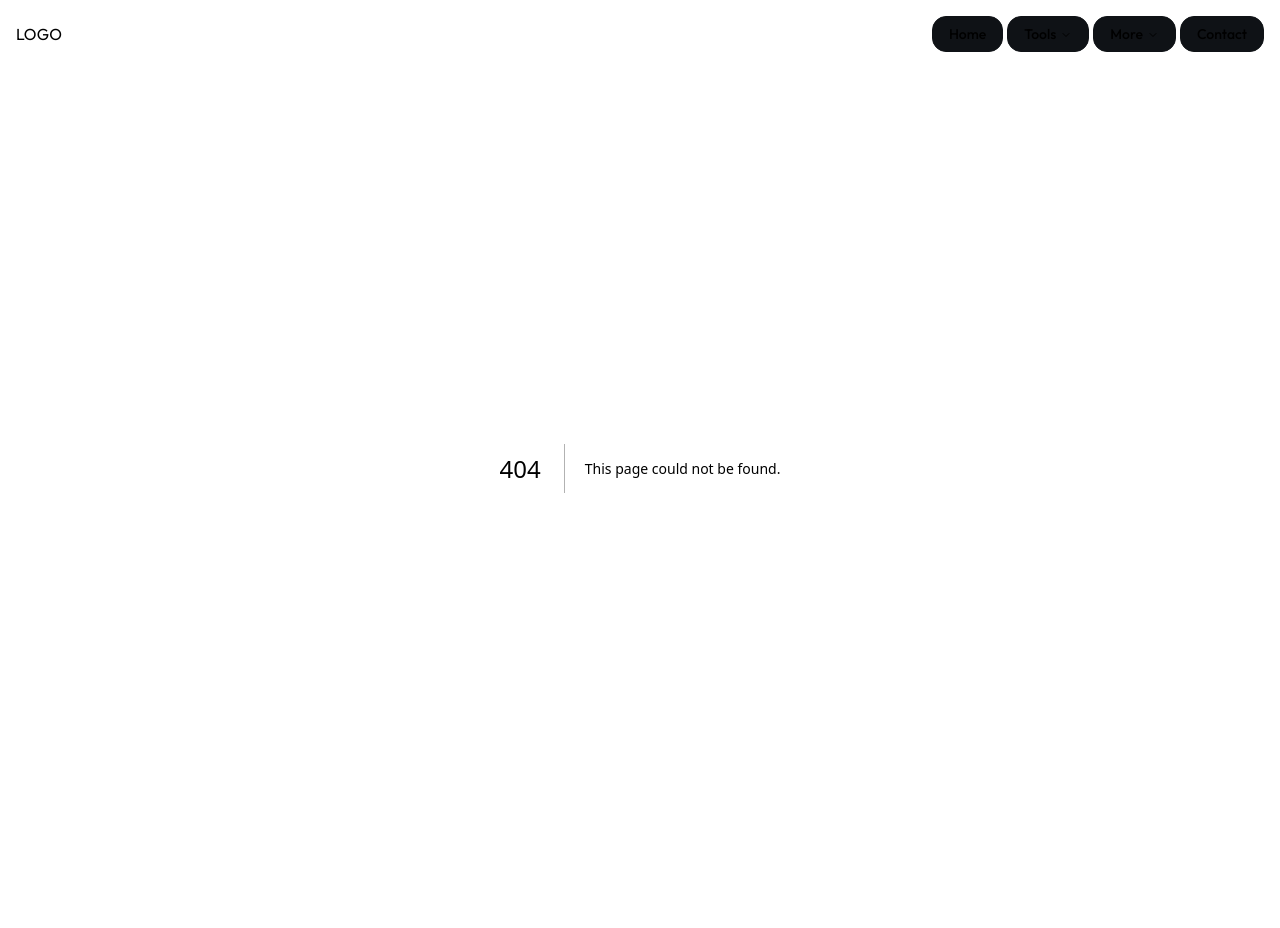
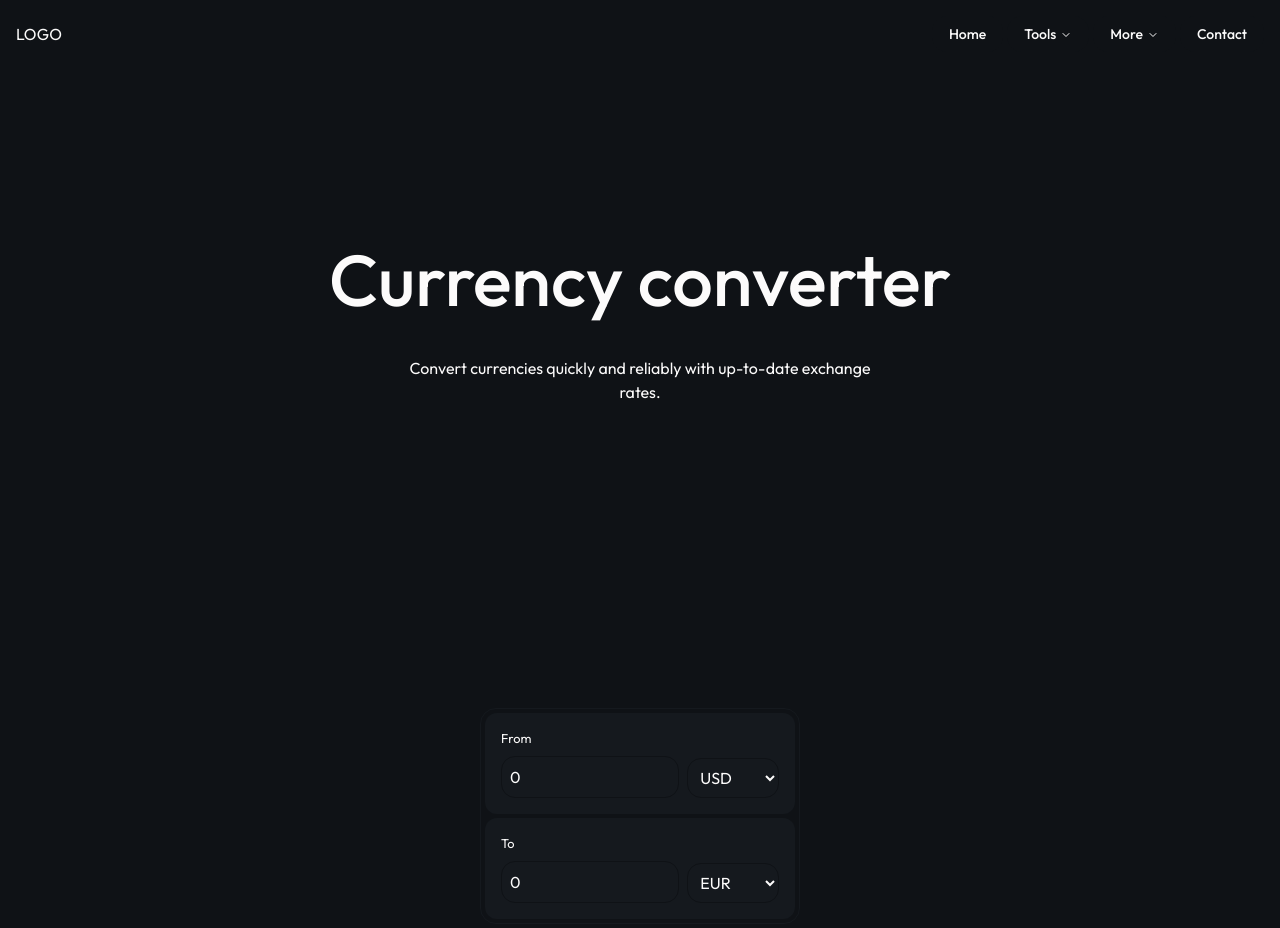
Before and after one commit to crististan/financial-tools, a Next.js app: page /currency-converter in a window 1280 px wide. Before the commit this address had no page. Shown: the top 928 px of the page. Before the commit the page ends 868 px from the top, so only its background shows below. Built offline with nearby package versions, Linux system fonts and the light colour scheme.

Commit message:
create basic currency converter input component

```diff
--- /dev/null
+++ b/src/app/currency-converter/page.tsx
@@ -0,0 +1,80 @@
+'use client';
+
+import type { ChangeEvent } from 'react';
+import { useState, useEffect } from 'react';
+import Section from "@/components/section";
+import Container from "@/components/container";
+import Hero from "@/components/hero";
+import CurrencyInput from '@/components/tools/currency-converter/currency-input';
+
+export default function CurrencyConverter() {
+    const currencies = [
+        { code: 'usd', name: 'USD - US Dollar'},
+        { code: 'eur', name: 'EUR - Euro'},
+        { code: 'gbp', name: 'GBP - British Pound'},
+        { code: 'jpy', name: 'JPY - Japanese Yen'},
+        { code: 'aud', name: 'AUD - Australian Dollar'},
+        { code: 'cad', name: 'CAD - Canadian Dollar'},
+        { code: 'chf', name: 'CHF - Swiss Franc'},
+        { code: 'cny', name: 'CNY - Chinese Yuan'},
+        { code: 'sek', name: 'SEK - Swedish Krona'},
+        { code: 'nzd', name: 'NZD - New Zealand Dollar'}
+    ];
+
+    const [amount, setAmount] = useState(0);
+    const [from, setFrom] = useState(currencies[0].code);
+    const [to, setTo] = useState(currencies[1].code);
+    const [result, setResult] = useState(0);
+
+    function changeAmount(e: ChangeEvent<HTMLInputElement>) {
+        setAmount(parseFloat(e.target.value));
+    }
+
+    function changeCurrency(e: ChangeEvent<HTMLSelectElement>, type: 'from' | 'to') {
+        if (type === 'from') {
+            setFrom(e.target.value);
+        } else {
+            setTo(e.target.value);
+        }
+    }
+
+    useEffect(() => {
+        setResult(amount * 1.2);
+
+        console.log(`Convert ${amount} from ${from} to ${to}.`);
+    }, [amount, from, to]);
+
+    return (
+        <>
+            <Hero
+                headline="Currency converter"
+                description="Convert currencies quickly and reliably with up-to-date exchange rates."
+            />
+            <Section>
+                <Container>
+                    <div className="w-full max-w-[320px] mx-auto bg-[var(--clr-neutral-1000)] border-1 border-[var(--clr-neutral-900)] rounded-lg p-1">
+                        <form>
+                            <CurrencyInput
+                                label="From"
+                                value={amount}
+                                currencies={currencies}
+                                selectedCurrency={from}
+                                onChangeInput={changeAmount}
+                                onChangeSelect={(e) => changeCurrency(e, 'from')}
+                            />
+                            <div className="my-1 bg-[var(--clr-neutral-800)]"></div>
+                            <CurrencyInput
+                                label="To"
+                                value={result}
+                                currencies={currencies}
+                                selectedCurrency={to}
+                                isReadOnly={true}
+                                onChangeSelect={(e) => changeCurrency(e, 'to')}
+                            />
+                        </form>
+                    </div>
+                </Container>
+            </Section>
+        </>
+    );
+}
--- a/src/app/page.tsx
+++ b/src/app/page.tsx
@@ -1,5 +1,6 @@
 import Image from "next/image";
 import Hero from "@/components/hero";
+import Separator from "@/components/separator";
 import Container from "@/components/container";
 import Section from "@/components/section";
 import CardsContainer from "@/components/cards-container";
@@ -14,6 +15,8 @@ export default function Home() {
         primaryCta={{ text: "Discover", href: "/tools" }}
         secondaryCta={{ text: "Monthly Budget", href: "/monthly-budget" }}
       />
+
+      <Separator />
 
       <Section>
         <Container>
--- a/src/components/Hero.tsx
+++ b/src/components/Hero.tsx
@@ -4,17 +4,25 @@ import Image from "next/image";
 import Button from "./ui/button";
 
 type propsTypes = {
-    headline: string,
-    primaryCta?: { text: string, href: string },
-    secondaryCta?: { text: string, href: string },
+    headline: string;
+    description?: string;
+    primaryCta?: {
+        text: string;
+        href: string;
+    };
+    secondaryCta?: {
+        text: string;
+        href: string;
+    };
 }
 
-export default function Hero({ headline, primaryCta, secondaryCta }: propsTypes) {
+export default function Hero({ headline, description, primaryCta, secondaryCta }: propsTypes) {
     return (
         <Section className="py-[80px] md:py-[160px]">
             <Container>
                 <div className="w-full max-w-[800px] mx-auto">
                     <h1 className="text-4xl md:text-7xl font-medium text-center mb-8 md:mb-10">{headline}</h1>
+                    <p className="w-full max-w-[480px] my-8 mx-auto text-center">{description}</p>
                     <div className="flex justify-center gap-4">
                         {primaryCta && (
                             <Button link={{ href: primaryCta.href }} style="primary" text={primaryCta.text} />
@@ -25,13 +33,6 @@ export default function Hero({ headline, primaryCta, secondaryCta }: propsTypes)
                     </div>
                 </div>
             </Container>
-            <Image
-                src="/hero-image.png"
-                width={1200}
-                height={800}
-                className="w-full h-auto mt-[64px] md:mt-[100px]"
-                alt="Hero image"
-            />
         </Section>
     )
 }
--- a/src/components/cards-container.tsx
+++ b/src/components/cards-container.tsx
@@ -1,8 +1,8 @@
 import type { ReactNode } from "react";
 
 type Props = {
-    cols: "1" | "2" | "3" | "4",
-    children: ReactNode
+    cols: "1" | "2" | "3" | "4";
+    children: ReactNode;
 }
 
 export default function CardsContainer({ cols, children }: Props) {
--- a/src/components/nav/Nav.tsx
+++ b/src/components/nav/Nav.tsx
@@ -3,75 +3,23 @@ import {
   NavigationMenuList,
 } from "@/components/ui/navigation-menu";
 import NavItem from "./nav-item";
+import { CONFIG } from "@/lib/config";
 
-const tools: { title: string; href: string; description: string }[] = [
+const projects: { slug: string; title: string; shortDescription: string }[] = [
   {
-    title: "Alert Dialog",
-    href: "/docs/primitives/alert-dialog",
-    description:
-      "A modal dialog that interrupts the user with important content and expects a response.",
+    slug: "#",
+    title: "Components",
+    shortDescription: "Browse all components in the library.",
   },
   {
-    title: "Hover Card",
-    href: "/docs/primitives/hover-card",
-    description:
-      "For sighted users to preview content available behind a link.",
+    slug: "#",
+    title: "Documentation",
+    shortDescription: "Learn how to use the library.",
   },
   {
-    title: "Progress",
-    href: "/docs/primitives/progress",
-    description:
-      "Displays an indicator showing the completion progress of a task, typically displayed as a progress bar.",
-  },
-  {
-    title: "Scroll-area",
-    href: "/docs/primitives/scroll-area",
-    description: "Visually or semantically separates content.",
-  },
-  {
-    title: "Tabs",
-    href: "/docs/primitives/tabs",
-    description:
-      "A set of layered sections of content—known as tab panels—that are displayed one at a time.",
-  },
-  {
-    title: "Tooltip",
-    href: "/docs/primitives/tooltip",
-    description:
-      "A popup that displays information related to an element when the element receives keyboard focus or the mouse hovers over it.",
-  },
-];
-
-const projects: { title: string; href: string; description: string }[] = [
-  {
-    title: "Components",
-    href: "#",
-    description: "Browse all components in the library.",
-  },
-  {
-    title: "Documentation",
-    href: "#",
-    description: "Learn how to use the library.",
-  },
-  {
+    slug: "#",
     title: "Blog",
-    href: "#",
-    description: "Read our latest blog posts.",
-  }
-];
-
-const samples: { title: string; href: string; }[] = [
-  {
-    title: "Components",
-    href: "/components",
-  },
-  {
-    title: "Documentation",
-    href: "/docs",
-  },
-  {
-    title: "Blog",
-    href: "/blog",
+    shortDescription: "Read our latest blog posts.",
   }
 ];
 
@@ -80,10 +28,10 @@ export function Nav() {
     <NavigationMenu viewport={false}>
       <NavigationMenuList>
         <NavItem type="link" url="/" label="Home" dropdownItems={[]} />
-        <NavItem type="list" url="" label="Tools" dropdownItems={tools} />
+        <NavItem type="list" url="" label="Tools" dropdownItems={CONFIG.tools} />
         {/* <NavItem type="link" url="/docs" label="Docs" dropdownItems={[]} />
         <NavItem type="list" url="" label="Projects" dropdownItems={projects} /> */}
-        <NavItem type="simpleList" url="" label="More" dropdownItems={samples} />
+        <NavItem type="simpleList" url="" label="More" dropdownItems={CONFIG.usefulLinks} />
         <NavItem type="link" url="/contact" label="Contact" dropdownItems={[]} />
       </NavigationMenuList>
     </NavigationMenu>
--- a/src/components/nav/nav-item.tsx
+++ b/src/components/nav/nav-item.tsx
@@ -10,9 +10,14 @@ import {
 import Link from "next/link";
 
 type DropdownItem = {
+    slug: string;
     title: string;
-    href: string;
-    description?: string;
+    iconPath?: string;
+    shortDescription?: string;
+    cta?: {
+        href: string;
+        text: string;
+    }
 };
 
 
@@ -65,9 +70,9 @@ export default function NavItem({ type, url, label, dropdownItems }: NavItemProp
                         <ListItem
                             key={item.title}
                             title={item.title}
-                            href={item.href}
+                            href={item.slug}
                         >
-                            {item.description}
+                            {item.shortDescription}
                         </ListItem>
                         ))}
                     </ul>
@@ -84,10 +89,10 @@ export default function NavItem({ type, url, label, dropdownItems }: NavItemProp
                             <li>
                                 {dropdownItems.map((item, index) => (
                                     <NavigationMenuLink key={index}  asChild>
-                                    <Link href={item.href}>
+                                    <Link href={item.slug}>
                                         <div className="font-medium">{item.title}</div>
                                         <div className="text-muted-foreground">
-                                            {item.description}
+                                            {item.shortDescription}
                                         </div>
                                     </Link>
                                     </NavigationMenuLink>
@@ -107,7 +112,7 @@ export default function NavItem({ type, url, label, dropdownItems }: NavItemProp
                             <li>
                                 {dropdownItems.map((item, index) => (
                                     <NavigationMenuLink key={index} asChild>
-                                        <Link href={item.href}>{item.title}</Link>
+                                        <Link href={item.slug}>{item.title}</Link>
                                     </NavigationMenuLink>
                                 ))}
                             </li>
--- a/src/components/section.tsx
+++ b/src/components/section.tsx
@@ -1,8 +1,8 @@
 import type { ReactNode } from "react";
 
 type Props = {
-    className?: string,
-    children: ReactNode
+    className?: string;
+    children: ReactNode;
 }
 
 export default function Section({ className = 'py-12 md:py-20', children }: Props) {
--- /dev/null
+++ b/src/components/separator.tsx
@@ -0,0 +1,15 @@
+import Image from "next/image";
+
+export default function Separator() {
+    return (
+        <Image
+            src="/hero-image.png"
+            alt="Hero image"
+            width={1920}
+            height={1080}
+            className="w-full h-auto"
+            sizes="(max-width: 768px) 100vw, (max-width: 1080px) 100vw, 1920px"
+            priority
+        />
+    );
+}
--- /dev/null
+++ b/src/components/tools/currency-converter/currency-input.tsx
@@ -0,0 +1,47 @@
+import type { ChangeEvent } from 'react';
+
+type Currency = {
+    code: string;
+    name: string;
+}
+
+type CurrencyInputProps = {
+    label?: string;
+    value: number;
+    currencies: Currency[];
+    selectedCurrency: string;
+    isReadOnly?: boolean;
+    onChangeInput?: (e: ChangeEvent<HTMLInputElement>) => void;
+    onChangeSelect?: (e: ChangeEvent<HTMLSelectElement>) => void;
+}
+
+export default function CurrencyInput({ label, value, currencies, selectedCurrency, isReadOnly = false, onChangeInput, onChangeSelect }: CurrencyInputProps) {
+    return (
+        <div className="flex flex-row gap-2 justify-between items-end bg-[var(--clr-neutral-900)] p-4 rounded-sm">
+            <div className="flex flex-col gap-2">
+                <small>{label}</small>
+                <input
+                    type="number"
+                    className="w-full p-2 bg-[var(--clr-neutral-800)] text-[var(--clr-neutral-0)] border-1 border-[var(--clr-neutral-1000)] rounded-md"
+                    placeholder="Amount"
+                    value={value}
+                    readOnly={isReadOnly}
+                    disabled={isReadOnly}
+                    onChange={onChangeInput}
+                />
+            </div>
+            <select
+                className="w-[120px] mt-2 p-2 bg-[var(--clr-neutral-800)] text-[var(--clr-neutral-0)] border-1 border-[var(--clr-neutral-1000)] rounded-md"
+                onChange={onChangeSelect}
+            >
+                {currencies.map((currency) => (
+                    <option className="text-[var(--clr-neutral-1000)]" value={currency.code} selected={selectedCurrency === currency.code}>
+                        <div className="flex flex-col">
+                           {currency.name.split('-')[0].trim()}
+                        </div>
+                    </option>
+                ))}
+            </select>
+        </div>
+    );
+}
--- a/src/components/ui/button.tsx
+++ b/src/components/ui/button.tsx
@@ -2,15 +2,15 @@ import Link from "next/link";
 
 type propsTypes = {
     link?: {
-        href: string,
-        isExternal?: boolean
+        href: string;
+        isExternal?: boolean;
     },
     button?: {
-        type: "button" | "submit" | "reset" | undefined,
-        onClick?: () => void
+        type: "button" | "submit" | "reset" | undefined;
+        onClick?: () => void;
     },
-    style: string,
-    text: string
+    style: string;
+    text: string;
 }
 
 export default function Button({ link, button, style, text }: propsTypes) {
--- a/src/components/ui/card.tsx
+++ b/src/components/ui/card.tsx
@@ -2,11 +2,14 @@ import Image from "next/image";
 import Button from "./button";
 
 type Props = {
-    icon: string,
-    slug: string,
-    title: string,
-    shortDescription: string,
-    cta: { text: string, href: string }
+    icon: string;
+    slug: string;
+    title: string;
+    shortDescription: string;
+    cta: {
+        text: string;
+        href: string;
+    }
 };
 
 export default function Card({ icon, slug, title, shortDescription, cta }: Props) {
--- a/src/lib/config.ts
+++ b/src/lib/config.ts
@@ -30,5 +30,19 @@ export const CONFIG = {
                 text: "Learn more"
             }
         }
+    ],
+    usefulLinks: [
+        {
+            slug: "/components",
+            title: "Components",
+        },
+        {
+            slug: "/docs",
+            title: "Documentation",
+        },
+        {
+            slug: "/blog",
+            title: "Blog",
+        }
     ]
 };
```
Also changed, not shown: public/hero-image.png.
